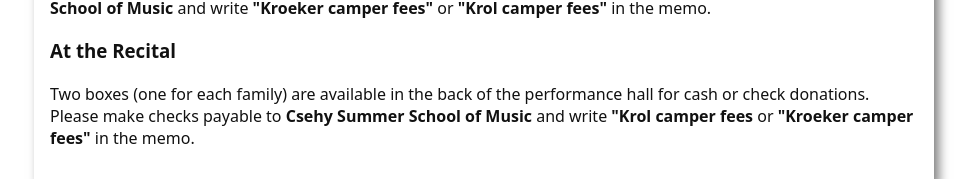
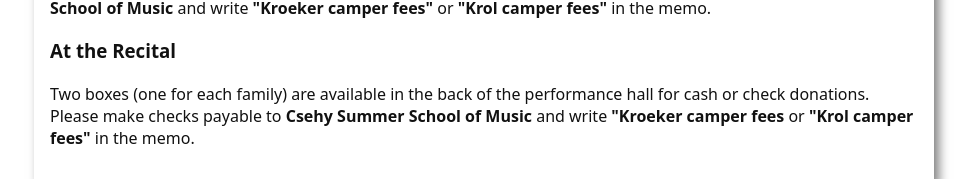
Before and after one commit to KurtKroeker/csehy-fundraising, a Jekyll site: the page built from index.md, in a window 1280 px wide and 900 px high, scrolled down 2000 px. Shown: the part 718-897 px from the top of the window, without its empty margins (156-1133 px from the left). Built offline with Jekyll 4.4.1, drawn with Linux system fonts in a browser that asks for light colours.

```diff
--- a/index.md
+++ b/index.md
@@ -73,7 +73,7 @@ title: Csehy Benefit Concert
   <p>If you prefer to mail a check to the family you wish to support, please make the check payable to <strong>Csehy Summer School of Music</strong> and write <strong>"Kroeker camper fees"</strong> or <strong>"Krol camper fees"</strong> in the memo.</p>
 
   <h3>At the Recital</h3>
-  <p>Two boxes (one for each family) are available in the back of the performance hall for cash or check donations. Please make checks payable to <strong>Csehy Summer School of Music</strong> and write <strong>"Krol camper fees</strong> or <strong>"Kroeker camper fees"</strong> in the memo.</p>
+  <p>Two boxes (one for each family) are available in the back of the performance hall for cash or check donations. Please make checks payable to <strong>Csehy Summer School of Music</strong> and write <strong>"Kroeker camper fees</strong> or <strong>"Krol camper fees"</strong> in the memo.</p>
 </section>
 
 <footer>
```
